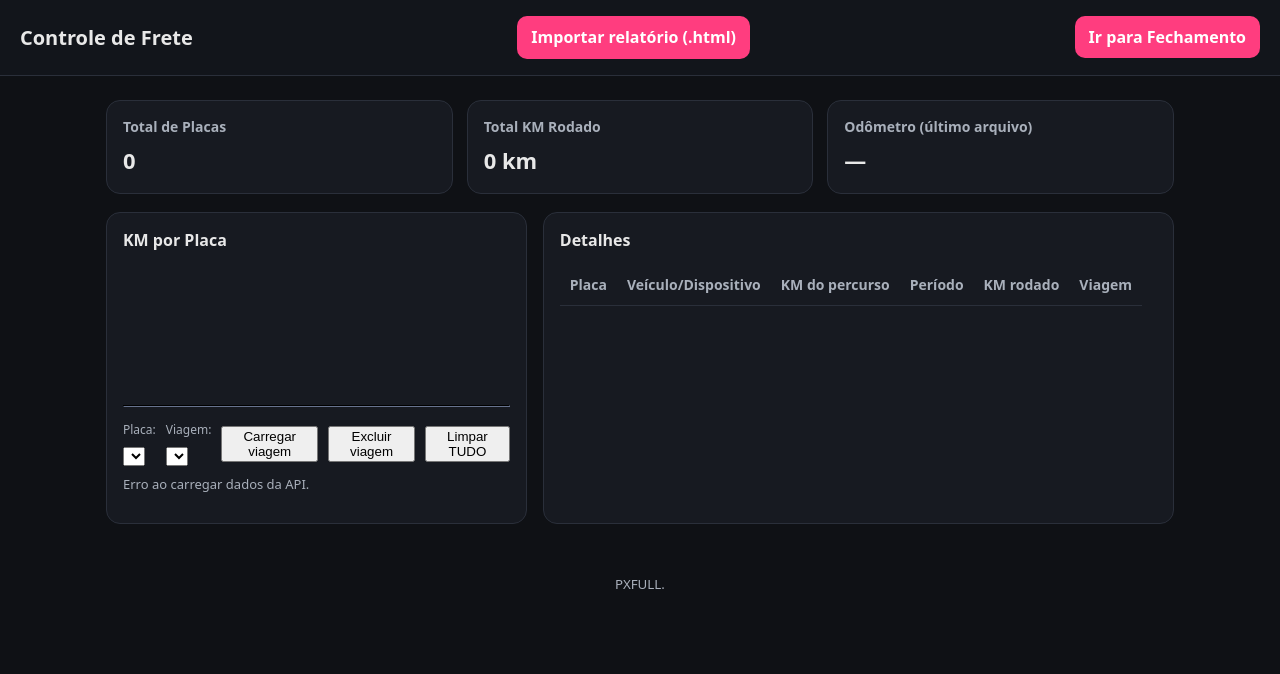
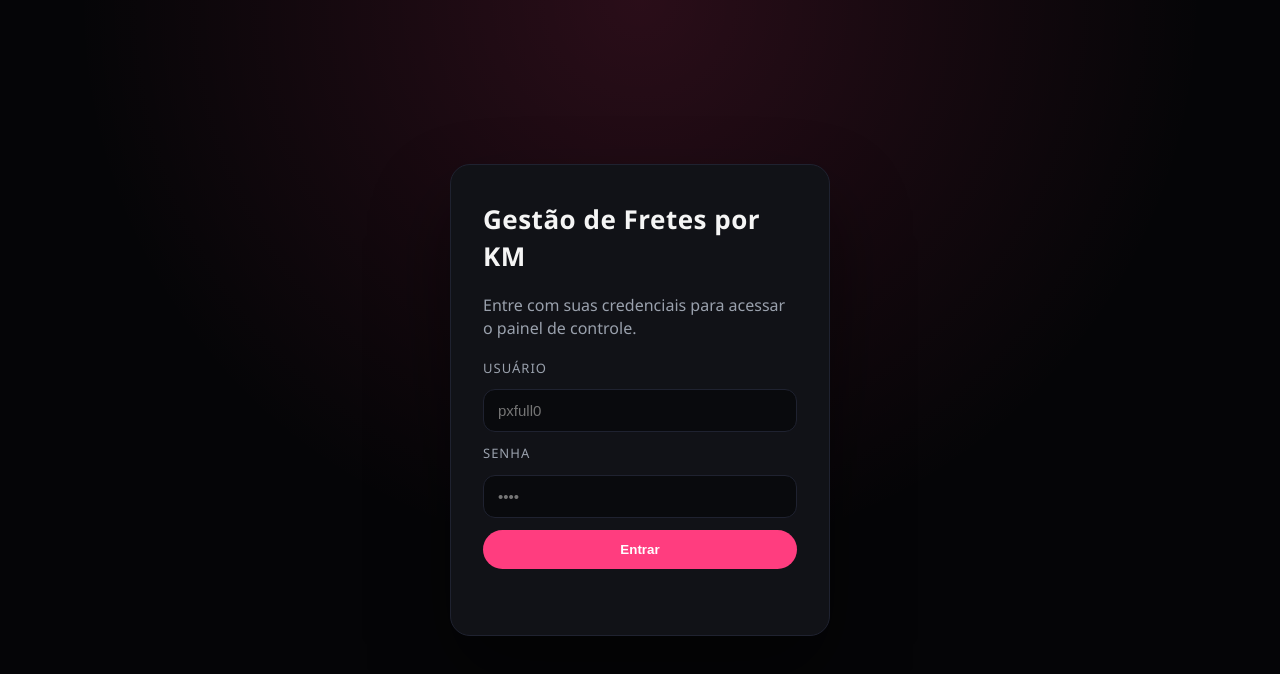
Before and after one commit to fa9958189/controle-frete-font, a plain HTML site: page index.html in a window 1280 px wide. Drawn offline with nearby package versions, Linux system fonts and the light colour scheme; no server answers.

```diff
--- a/app.js
+++ b/app.js
@@ -1,9 +1,11 @@
 // ================== CONFIG ==================
 const BASE_URL = "http://localhost:3001"; // troque pelo seu domínio quando hospedar
+const AUTH_KEY = "pxfull-authenticated";
 
 // ================== ESTADO ==================
 let registros = []; // viagens exibidas
 let chart;
+let dashboardInicializado = false;
 
 // ================== UTILITÁRIAS ==================
 function toNumber(txt = "") {
@@ -15,6 +17,60 @@
 const placaSelect = document.getElementById("placaSelect");
 const viagemSelect = document.getElementById("viagemSelect");
 const statusInfo = document.getElementById("statusInfo");
+const loginScreen = document.getElementById("loginScreen");
+const dashboard = document.getElementById("dashboard");
+const loginForm = document.getElementById("loginForm");
+const loginError = document.getElementById("loginError");
+const usernameInput = document.getElementById("username");
+const passwordInput = document.getElementById("password");
+
+// ================== AUTENTICAÇÃO ==================
+function exibirDashboard() {
+  loginScreen?.classList.add("hidden");
+  dashboard?.classList.remove("hidden");
+  iniciarDashboard();
+}
+
+function exibirLogin() {
+  dashboard?.classList.add("hidden");
+  loginScreen?.classList.remove("hidden");
+}
+
+function iniciarDashboard() {
+  if (dashboardInicializado) return;
+  dashboardInicializado = true;
+  atualizarDashboard().catch(err => {
+    console.error(err);
+    if (statusInfo) {
+      statusInfo.textContent = "Erro ao carregar dados da API.";
+    }
+  });
+}
+
+loginForm?.addEventListener("submit", (event) => {
+  event.preventDefault();
+  const usuario = usernameInput?.value.trim();
+  const senha = passwordInput?.value ?? "";
+
+  if (usuario === "pxfull0" && senha === "1234") {
+    sessionStorage.setItem(AUTH_KEY, "true");
+    if (loginError) loginError.textContent = "";
+    exibirDashboard();
+    loginForm.reset();
+  } else {
+    if (loginError) loginError.textContent = "Usuário ou senha inválidos. Tente novamente.";
+    if (passwordInput) {
+      passwordInput.value = "";
+      passwordInput.focus();
+    }
+  }
+});
+
+if (sessionStorage.getItem(AUTH_KEY) === "true") {
+  exibirDashboard();
+} else {
+  exibirLogin();
+}
 
 // ================== API HELPERS ==================
 async function api(path, options = {}) {
@@ -217,8 +273,4 @@
   await atualizarDashboard();
 });
 
-// ================== BOOT ==================
-atualizarDashboard().catch(err => {
-  console.error(err);
-  statusInfo.textContent = "Erro ao carregar dados da API.";
-});
+// Boot controlado pela autenticação (ver seção de autenticação acima)
--- a/index.html
+++ b/index.html
@@ -2,14 +2,32 @@
 <html lang="pt-BR">
 <head>
   <meta charset="utf-8">
-  <title>Controle de Frete – Dashboard</title>
+  <title>Gestão de Fretes por KM – Dashboard</title>
   <meta name="viewport" content="width=device-width, initial-scale=1">
   <link rel="stylesheet" href="./style.css">
   <script src="https://cdn.jsdelivr.net/npm/chart.js@4.4.1/dist/chart.umd.min.js"></script>
 </head>
 <body>
+  <div id="loginScreen" class="login-screen">
+    <div class="login-card">
+      <h1>Gestão de Fretes por KM</h1>
+      <p class="login-subtitle">Entre com suas credenciais para acessar o painel de controle.</p>
+      <form id="loginForm" class="login-form">
+        <label for="username">Usuário</label>
+        <input id="username" name="username" type="text" autocomplete="username" required placeholder="pxfull0">
+
+        <label for="password">Senha</label>
+        <input id="password" name="password" type="password" autocomplete="current-password" required placeholder="••••">
+
+        <button type="submit" class="pill login-btn">Entrar</button>
+        <p id="loginError" class="login-error" role="alert"></p>
+      </form>
+    </div>
+  </div>
+
+  <div id="dashboard" class="dashboard hidden">
     <header class="topbar">
-    <h1>Controle de Frete</h1>
+      <h1>Gestão de Fretes por KM</h1>
       <label class="file-btn">
         <input id="fileInput" type="file" accept=".html,.htm" multiple>
         Importar relatório (.html)
@@ -83,6 +101,7 @@
     <footer class="rodape">
       <small>PXFULL.</small>
     </footer>
+  </div>
 
   <script src="./app.js"></script>
 </body>
--- a/style.css
+++ b/style.css
@@ -1,44 +1,196 @@
 :root{
-  --bg:#0f1115;
-  --panel:#171a21;
-  --text:#e8e8e8;
-  --muted:#a9b0bb;
+  --bg:#050507;
+  --panel:#111217;
+  --text:#f5f5f5;
+  --muted:#9aa1ad;
   --brand:#ff3d7f;
-  --line:#2a2f3a;
-}
-
-#tabela {
-  max-height: 300px; /* Define a altura máxima da tabela */
-  overflow-y: auto;  /* Adiciona a barra de rolagem vertical */
-  display: block;    /* Necessário para que o overflow funcione corretamente */
-}
-
-/* Adiciona barra de rolagem para tabelas */
-.tabela {
-  max-height: 300px; /* Define a altura máxima da tabela */
-  overflow-y: auto;  /* Adiciona a barra de rolagem vertical */
-  display: block;    /* Necessário para que o overflow funcione corretamente */
+  --line:#1f2230;
+  --danger:#ff5c5c;
 }
 
 *{box-sizing:border-box}
-body{margin:0;background:var(--bg);color:var(--text);font:400 16px/1.45 system-ui,-apple-system,Segoe UI,Roboto,Ubuntu}
-.topbar{display:flex;gap:16px;align-items:center;justify-content:space-between;padding:16px 20px;background:#12151b;border-bottom:1px solid var(--line)}
-.topbar h1{margin:0;font-size:20px}
-.file-btn{background:var(--brand);color:#fff;padding:10px 14px;border-radius:10px;cursor:pointer;font-weight:600}
+body{
+  margin:0;
+  background:var(--bg);
+  color:var(--text);
+  font:400 16px/1.45 "Segoe UI",Roboto,system-ui,-apple-system,Ubuntu,sans-serif;
+  min-height:100vh;
+}
+
+a{color:inherit}
+
+.hidden{display:none !important}
+
+.login-screen{
+  min-height:100vh;
+  display:flex;
+  align-items:center;
+  justify-content:center;
+  padding:32px 16px;
+  background:radial-gradient(circle at top,rgba(255,61,127,0.15),transparent 55%),var(--bg);
+}
+
+.login-card{
+  width:100%;
+  max-width:380px;
+  background:var(--panel);
+  border:1px solid var(--line);
+  border-radius:20px;
+  padding:36px 32px 32px;
+  box-shadow:0 40px 80px rgba(0,0,0,0.45);
+  display:flex;
+  flex-direction:column;
+  gap:18px;
+}
+
+.login-card h1{
+  margin:0;
+  font-size:26px;
+  letter-spacing:0.5px;
+}
+
+.login-subtitle{
+  margin:0;
+  color:var(--muted);
+}
+
+.login-form{
+  display:flex;
+  flex-direction:column;
+  gap:12px;
+}
+
+.login-form label{
+  font-size:13px;
+  text-transform:uppercase;
+  letter-spacing:1px;
+  color:var(--muted);
+}
+
+.login-form input,
+.input,
+select.input{
+  width:100%;
+  background:#090a0d;
+  color:var(--text);
+  border:1px solid var(--line);
+  border-radius:12px;
+  padding:12px 14px;
+  font-size:15px;
+}
+
+.login-form input:focus,
+.input:focus,
+select.input:focus{
+  outline:2px solid rgba(255,61,127,0.35);
+  border-color:var(--brand);
+}
+
+.pill{
+  background:var(--brand);
+  color:#fff;
+  border:none;
+  border-radius:999px;
+  padding:12px 22px;
+  font-weight:600;
+  cursor:pointer;
+  transition:background 0.2s ease,transform 0.2s ease;
+}
+
+.pill:hover{background:#ff226e;transform:translateY(-1px)}
+.pill:active{transform:translateY(0)}
+
+.pill.outline{
+  background:transparent;
+  border:1px solid var(--line);
+  color:var(--muted);
+}
+
+.pill.outline:hover{
+  border-color:var(--brand);
+  color:var(--text);
+}
+
+.pill.danger{
+  background:var(--danger);
+}
+
+.pill.danger:hover{background:#ff3d3d}
+
+.login-btn{
+  width:100%;
+  justify-content:center;
+}
+
+.login-error{
+  min-height:18px;
+  color:#ff8080;
+  font-size:13px;
+  margin:4px 0 0;
+}
+
+.login-hint{
+  color:var(--muted);
+  font-size:12px;
+}
+
+.login-hint code{
+  background:#090a0d;
+  padding:2px 6px;
+  border-radius:6px;
+}
+
+.dashboard{
+  display:flex;
+  flex-direction:column;
+  min-height:100vh;
+}
+
+.topbar{
+  display:flex;
+  gap:16px;
+  align-items:center;
+  justify-content:space-between;
+  padding:16px 20px;
+  background:#0c0d11;
+  border-bottom:1px solid var(--line);
+}
+
+.topbar h1{margin:0;font-size:20px;letter-spacing:0.6px}
+
+.file-btn{
+  background:var(--brand);
+  color:#fff;
+  padding:10px 14px;
+  border-radius:10px;
+  cursor:pointer;
+  font-weight:600;
+  display:inline-flex;
+  align-items:center;
+  gap:6px;
+  transition:background 0.2s ease;
+}
+
+.file-btn:hover{background:#ff226e}
 .file-btn input{display:none}
-.container{max-width:1100px;margin:24px auto;padding:0 16px}
+
+.container{max-width:1100px;margin:24px auto;padding:0 16px;width:100%}
 .cards{display:grid;grid-template-columns:repeat(auto-fit,minmax(220px,1fr));gap:14px;margin-bottom:18px}
 .card{background:var(--panel);padding:16px;border:1px solid var(--line);border-radius:14px}
-.card h3{margin:0 0 8px 0;font-size:14px;color:var(--muted);font-weight:600}
+.card h3{margin:0 0 8px 0;font-size:14px;color:var(--muted);font-weight:600;text-transform:uppercase;letter-spacing:0.5px}
 .card p{margin:0;font-size:22px;font-weight:700}
 .grid{display:grid;grid-template-columns:2fr 3fr;gap:16px}
 .panel{background:var(--panel);padding:16px;border:1px solid var(--line);border-radius:14px}
 .panel h2{margin:0 0 12px 0;font-size:16px}
+
+#tabela,
+.tabela{max-height:300px;overflow-y:auto;display:block}
+
 .tabela{width:100%;border-collapse:collapse}
 .tabela th,.tabela td{border-bottom:1px solid var(--line);padding:10px;text-align:left;font-size:14px}
 .tabela thead th{color:var(--muted);font-weight:600}
-.rodape{padding:24px;text-align:center;color:var(--muted)}
-@media (max-width:900px){.grid{grid-template-columns:1fr}}
+
+.rodape{padding:24px;text-align:center;color:var(--muted);margin-top:auto}
 
 .history{margin-top:14px;border-top:1px dashed var(--line);padding-top:12px}
 .history-row{display:flex;gap:10px;align-items:center;margin:8px 0}
@@ -49,3 +201,14 @@
 .history-actions .danger{background:#e74c3c}
 .history-actions .ghost{background:transparent;border:1px solid var(--line);color:var(--muted)}
 .muted{color:var(--muted)}
+
+@media (max-width:900px){
+  .grid{grid-template-columns:1fr}
+  .topbar{flex-direction:column;align-items:flex-start;gap:12px}
+  .file-btn{width:100%;justify-content:center}
+}
+
+@media (max-width:500px){
+  .login-card{padding:28px 24px}
+  .login-card h1{font-size:22px}
+}
```
Lines whose indentation alone changed are shown as unchanged.
